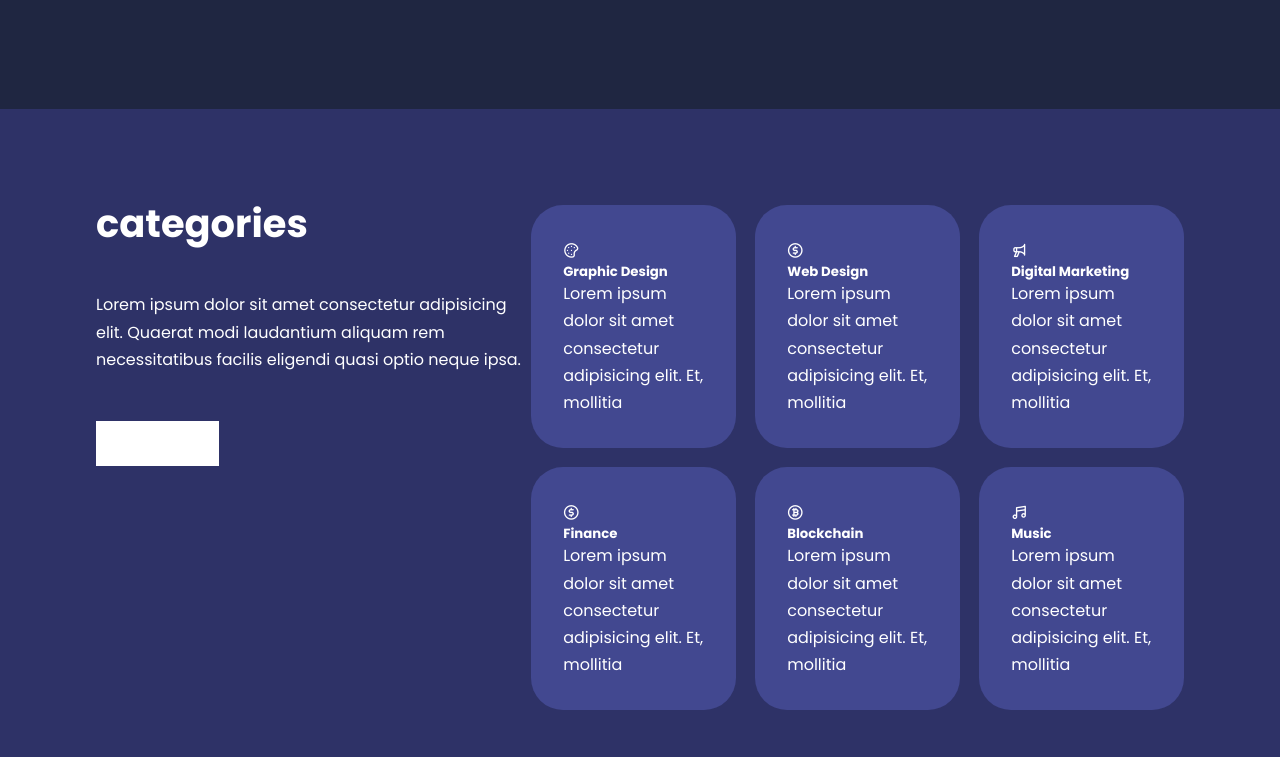
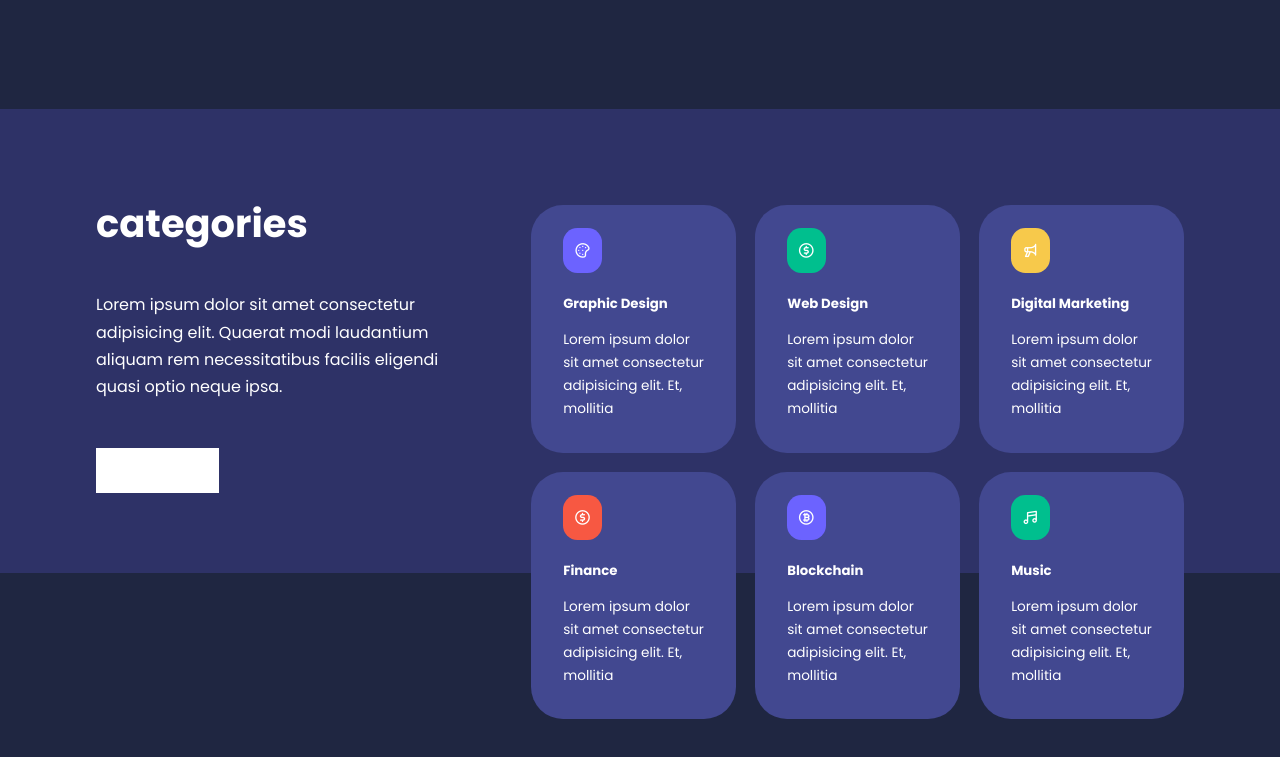
Before and after one commit to HossainRafi/EduSite, a plain HTML site: page index.html in a window 1280 px wide. Shown: the part 531-1288 px from the top of the page. After the commit the page ends 1250 px from the top, so only its background shows below. Drawn offline with nearby package versions, Linux system fonts and the light colour scheme.

Commit message:
categories done

```diff
--- a/css/style.css
+++ b/css/style.css
@@ -157,6 +157,7 @@ header {
 /* ===================== Categories ==================== */
 .categories {
   background: var(--color-bg1);
+  height: 29rem;
 }
 .categories h1 {
   line-height: 1;
@@ -165,7 +166,9 @@ header {
 .categories__container {
   display: grid;
   grid-template-columns: 40% 60%;
-  /* gap: 4rem; */
+}
+.categories__left{
+    margin-right: 4rem;
 }
 .categories__left p {
   margin: 1rem 0 3rem;
@@ -183,4 +186,32 @@ header {
 }
 .category:hover {
   box-shadow: 0 3rem 3rem rgba(0, 0, 0, 0.3);
+  z-index: 1;
 }
+.category:nth-child(2) .category__icon{
+    background: var(--color-success);
+}
+.category:nth-child(3) .category__icon{
+    background: var(--color-warning);
+}
+.category:nth-child(4) .category__icon{
+    background: var(--color-danger);
+}
+.category:nth-child(5) .category__icon{
+    background: var(--color-primary);
+}
+.category:nth-child(6) .category__icon{
+    background: var(--color-success);
+}
+.category__icon{
+    background: var(--color-primary);
+    padding: 0.7rem;
+    border-radius: 0.9rem;
+    /* font-size: 1.5rem; */
+}
+.category h5{
+    margin: 2rem 0 1rem;
+}
+.category p{
+    font-size: 0.85rem;
+}
```
